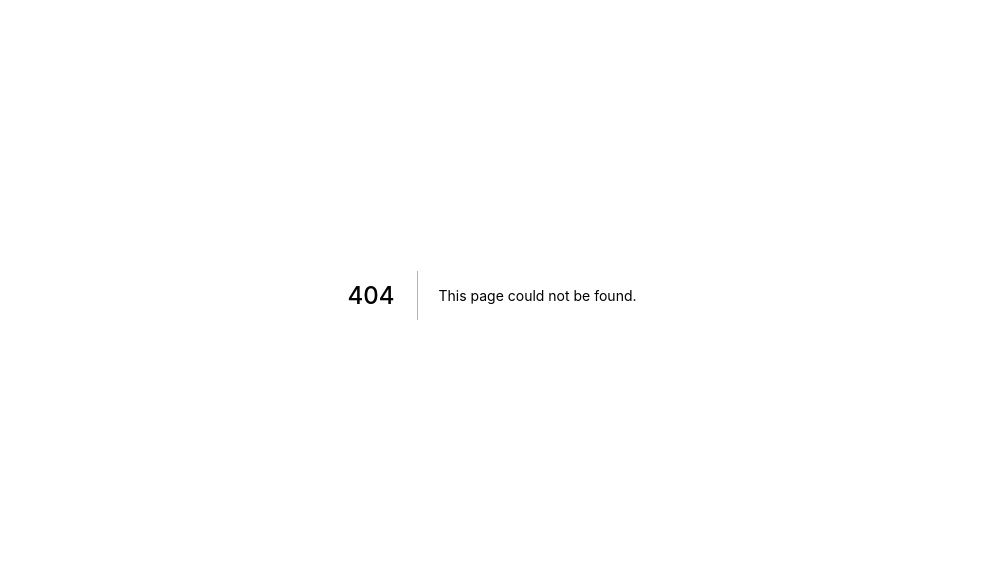
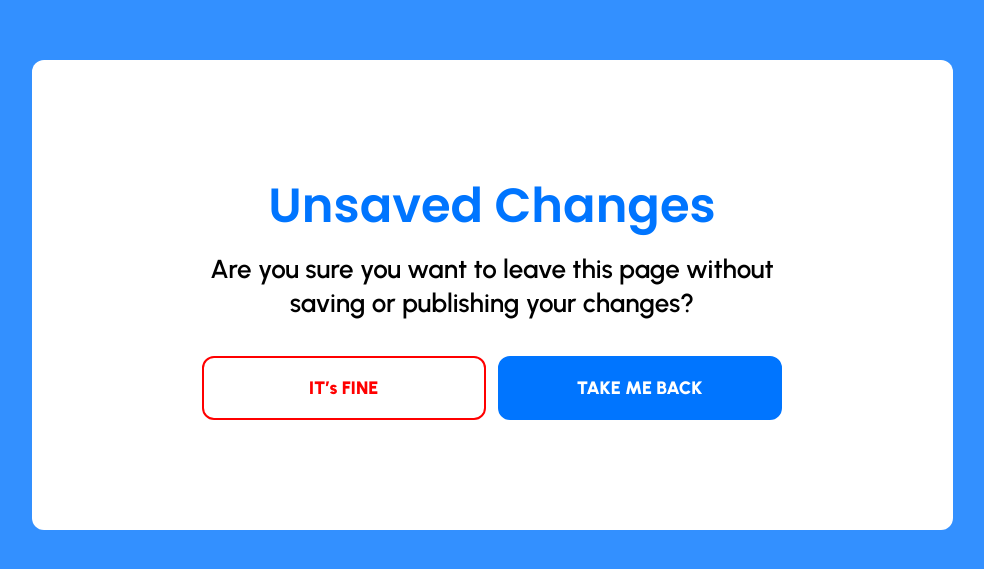
Before and after one commit to hashlips-lab/on-chain.id, a Next.js app in the folder nextjs/: page /modal in a window 1280 px wide. Before the commit this address had no page. Shown: the part 105-674 px from the top of the page, without its empty margins (148-1132 px from the left). Built offline with nearby package versions, Linux system fonts and the light colour scheme.

Commit message:
🐛 💄  Add unsaved modal

```diff
--- /dev/null
+++ b/nextjs/components/Modal/UnsavedModal.module.scss
@@ -0,0 +1,45 @@
+.overlay {
+  @apply w-screen h-screen;
+  @apply bg-[#0075FFCC];
+  @apply flex justify-center items-center;
+
+  .modal {
+    @apply flex flex-col;
+    @apply bg-white;
+    @apply max-w-[921px];
+    @apply px-[170px] py-[110px];
+    @apply rounded-[12px];
+
+    h1 {
+      @apply text-[#0075FF] font-poppins text-[48px] leading-[72px] font-semibold text-center;
+      @apply mb-[10px];
+    }
+
+    p {
+      @apply font-urbanist text-[#000] font-semibold text-center text-[26px] leading-[34px];
+      @apply max-w-[581px];
+      @apply mb-[36px];
+    }
+
+    .buttonWrapper {
+      button {
+        @apply px-[24px] py-[19px];
+        @apply w-[284px];
+
+        &.redBorderWhiteBgBtn {
+          @apply border-[2px] border-[#FF0000] rounded-[12px];
+          @apply font-urbanist font-black text-[18px] leading-[22px] text-[#FF0000];
+          @apply mr-[6px];
+        }
+
+        &.blueWhiteTextBtn {
+          @apply bg-[#0075FF];
+          @apply border-[2px] border-[#0075FF] rounded-[12px];
+          @apply font-urbanist font-black text-[18px] leading-[22px] text-[#fff];
+          @apply ml-[6px];
+        }
+      }
+    }
+
+  }
+}
--- /dev/null
+++ b/nextjs/components/Modal/UnsavedModal.tsx
@@ -0,0 +1,22 @@
+import styles from "./UnsavedModal.module.scss";
+
+const UnsavedModal = () => {
+  return (
+    <div className={styles.overlay}>
+      <div className={styles.modal}>
+        <h1>Unsaved Changes</h1>
+        <p>
+          Are you sure you want to leave this page without saving or publishing
+          your changes?
+        </p>
+
+        <div className={styles.buttonWrapper}>
+          <button className={styles.redBorderWhiteBgBtn}>IT’s FINE</button>
+          <button className={styles.blueWhiteTextBtn}>TAKE ME BACK</button>
+        </div>
+      </div>
+    </div>
+  );
+};
+
+export default UnsavedModal;
--- /dev/null
+++ b/nextjs/pages/modal.tsx
@@ -0,0 +1,13 @@
+import type { NextPage } from "next";
+import UnsavedModal from "../components/Modal/UnsavedModal";
+import styles from "../styles/Home.module.scss";
+
+const Home: NextPage = () => {
+  return (
+    <main className={styles.main}>
+      <UnsavedModal />
+    </main>
+  );
+};
+
+export default Home;
```
